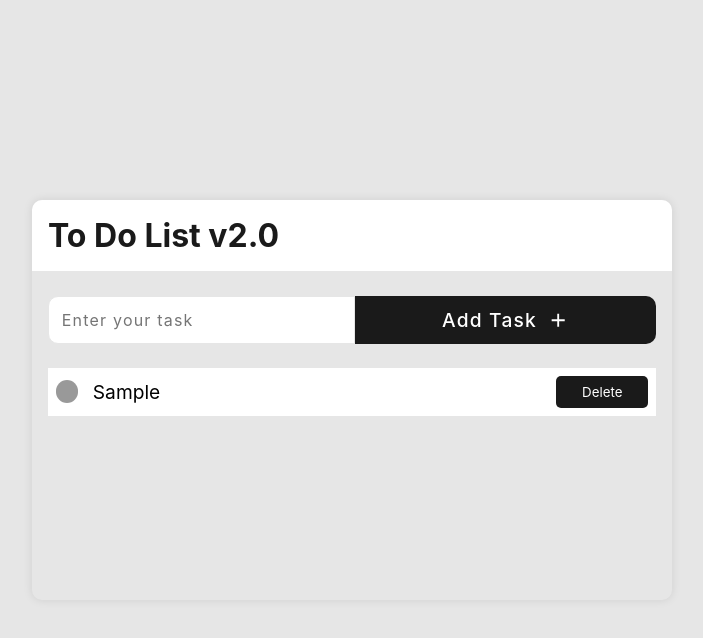
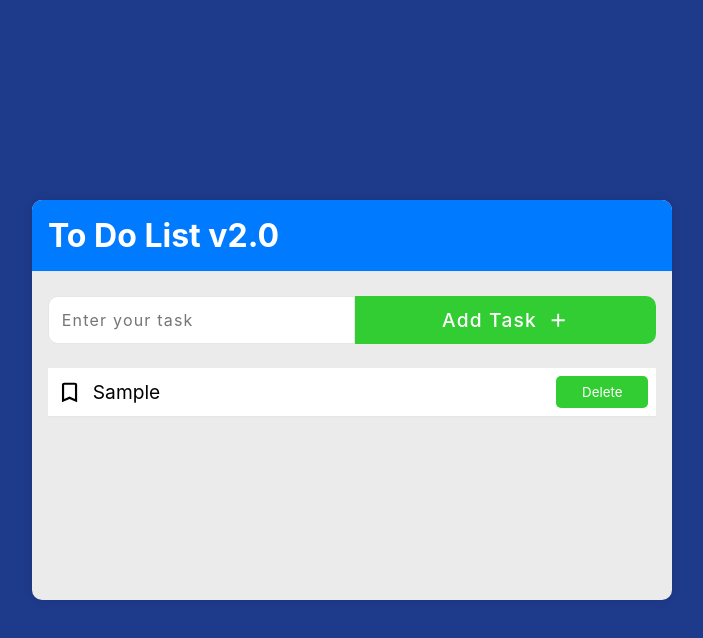
Before and after one commit to ArthurGehlen/TodoList, a plain HTML site: page index.html in a window 1280 px wide. Both pictures are taken after typing "Sample" into the empty fields and a click on the button "Add Task". Shown: the whole page, without its empty margins (288-991 px from the left). Drawn offline with Linux system fonts and the light colour scheme.

Commit message:
Mudança no "check" da tarefa e mudança na paleta de cores.

```diff
--- a/script/script.js
+++ b/script/script.js
@@ -7,78 +7,55 @@ function add_task(e) {
     // Prevent form submission
     e.preventDefault();
 
-    // Get task name
     let task_name = document.getElementById("task_name").value;
 
-    // Check if task name is empty
     if (task_name) {
-        // Create task
         create_task(task_name);
-
-        // Save tasks
         save_tasks();
 
-        // Clear task name input
         document.getElementById("task_name").value = "";
     }
     else {
-        // If task name is empty, show alert
         alert("Please enter a task name");
-        // Return to stop function execution
         return;
     }
 }
 
 function create_task(name) {
-    // Create task element
     let task = document.createElement("li");
 
-    // Create checkbox, task name and delete button
-    let checkbox = document.createElement("input");
+    let bookmark = document.createElement("span");
     let task_name = document.createElement("label");
     let delete_button = document.createElement("button");
 
-    // Set checkbox type to checkbox
-    checkbox.setAttribute("type", "checkbox");
+    task_name.innerText = name;
+    delete_button.innerText = "Delete";
+    bookmark.innerHTML = '<svg xmlns="http://www.w3.org/2000/svg" height="26px" viewBox="-20 -1050 960 960" width="26px" fill="black"><path d="M200-120v-640q0-33 23.5-56.5T280-840h400q33 0 56.5 23.5T760-760v640L480-240 200-120Zm80-122 200-86 200 86v-518H280v518Zm0-518h400-400Z"/></svg>';
 
-    // Set task name text
-    task_name.innerText = name;
-
-    // Set delete button text
-    delete_button.innerText = "Delete";
-
-    // Append checkbox, task name and delete button to task
-    task.appendChild(checkbox);
+    task.appendChild(bookmark);
     task.appendChild(task_name);
     task.appendChild(delete_button);
 
-    // Add event listener to delete button
     delete_button.addEventListener("click", delete_task);
 
-    // Append task to task list
     task_list.appendChild(task);
 }
 
 function delete_task() {
-    // Get task element
     let task = this.parentElement;
 
     // Remove task from local storage
     let task_name = task.getElementsByTagName("label")[0].innerText;
 
-    // Get tasks from local storage
     let saved_tasks = JSON.parse(localStorage.getItem("tasks"));
 
-    // Find task index
     let task_index = saved_tasks.indexOf(task_name);
 
-    // Remove task from saved tasks
     saved_tasks.splice(task_index, 1);
 
     // Save updated tasks
     localStorage.setItem("tasks", JSON.stringify(saved_tasks));
 
-    // Remove task element
     task_list.removeChild(task);
 }
 
@@ -86,29 +63,20 @@ function save_tasks() {
     // Get all tasks
     let tasks = task_list.children;
 
-    // Create tasks array
     let tasks_array = [];
 
-    // Loop thorugh all tasks
     for (let i = 0; i < tasks.length; i++) {
-        // Get task name
         let task_name = tasks[i].getElementsByTagName("label")[0].innerText;
-
-        // Add task name to tasks array
         tasks_array.push(task_name);
     }
 
-    // Save tasks array to local storage
     localStorage.setItem("tasks", JSON.stringify(tasks_array));
 }
 
 function load_tasks() {
-    // Get tasks from local storage
     let saved_tasks = JSON.parse(localStorage.getItem("tasks"));
 
-    // Loop through saved tasks
     for (let i = 0; i < saved_tasks.length; i++) {
-        // Create task from saved tasks
         create_task(saved_tasks[i]);
     }
 }
--- a/styles/styles.css
+++ b/styles/styles.css
@@ -6,7 +6,7 @@
 }
 
 body {
-    background-color: hsl(0, 0%, 90%);
+    background-color: #1E3A8A;
     min-height: 100vh;
     display: flex;
     justify-content: center;
@@ -14,6 +14,7 @@ body {
 }
 
 .container {
+    background-color: hsl(0, 0%, 92%);
     width: clamp(20rem, 50vw, 50rem);
     height: clamp(20rem, 50vh, 30rem);
     box-shadow: 0 0 10px rgba(0, 0, 0, 0.1);
@@ -21,7 +22,7 @@ body {
 }
 
 .container .header {
-    background-color: hsl(0, 0%, 100%);
+    background-color: #007BFF;
     padding: 1rem;
     border-bottom: 1px solid hsl(0, 0%, 90%);
     border-radius: 10px 10px 0 0;
@@ -30,7 +31,7 @@ body {
 .container .header h1 {
     font-size: clamp(1.5rem, 2.5vw, 2rem);
     font-weight: 700;
-    color: hsl(0, 0%, 10%);
+    color: #fff;
 }
 
 .container .content {
@@ -64,8 +65,8 @@ body {
     padding: 0.5rem;
     margin: 0.5rem 0;
     border: none;
-    background-color: hsl(0, 0%, 10%);
-    color: hsl(0, 0%, 100%);
+    background-color: #32CD32;
+    color: #FFFFFF;
     border-radius: 0 10px 10px 0;
     cursor: pointer;
     transition: .4s ease background-color;
@@ -80,13 +81,13 @@ body {
     outline: none;
 }
 
-.container .content form button:active {
-    background-color: hsl(0, 0%, 30%);
+.container .content form button:active,
+.container .content form button:hover,
+.container .content ul li button:active,
+.container .content ul li button:hover {
+    background-color: #2A9A2A;
 }
 
-.container .content form button:hover {
-    background-color: hsl(0, 0%, 30%);
-}
 
 .container .content ul {
     list-style: none;
@@ -108,20 +109,6 @@ body {
     position: relative;
 }
 
-.container .content ul li input {
-    appearance: none;
-    -moz-appearance: none;
-    border-radius: 50%;
-    background-color: hsl(0, 0%, 60%);
-    width: 1.4rem;
-    height: 1.4rem;
-    cursor: pointer;
-}
-
-.container .content ul li input[type="checkbox"]:checked {
-    background-color: hsl(110, 85%, 43%);
-}
-
 .container .content ul li label {
     font-size: 1.2rem;
     text-align: start;
@@ -130,21 +117,23 @@ body {
     left: 2.8rem;
 }
 
+/* .container .content ul li svg {
+    cursor: pointer;
+    fill: green;
+} */
+
+.test {
+    fill: green;
+}
+
 .container .content ul li button {
     border: none;
-    background-color: hsl(0, 0%, 10%);
-    color: hsl(0, 0%, 100%);
+    background-color: #32CD32;
+    color: #FFFFFF;
     padding: 0.5rem 1.6rem;
     border-radius: 5px;
     cursor: pointer;
-}
-
-.container .content ul li button:hover {
-    background-color: hsl(0, 0%, 20%);
-}
-
-.container .content ul li button:active {
-    background-color: hsl(0, 0%, 30%);
+    transition: .4s ease background-color;
 }
 
 .container .content ul li button:focus {
```
Also changed, not shown: icons/bookmark_icon.svg (added).
